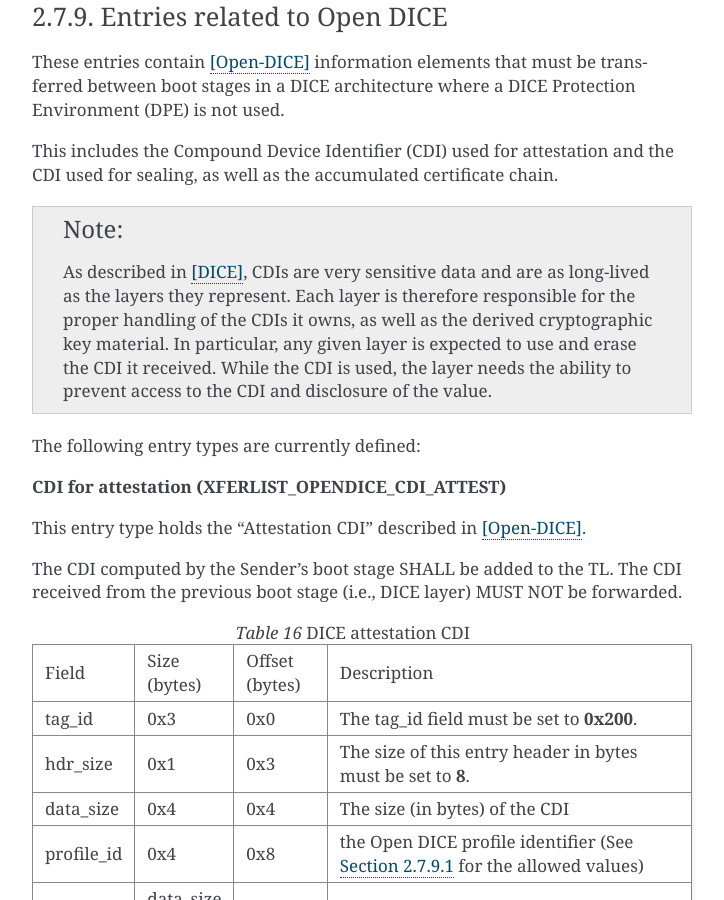
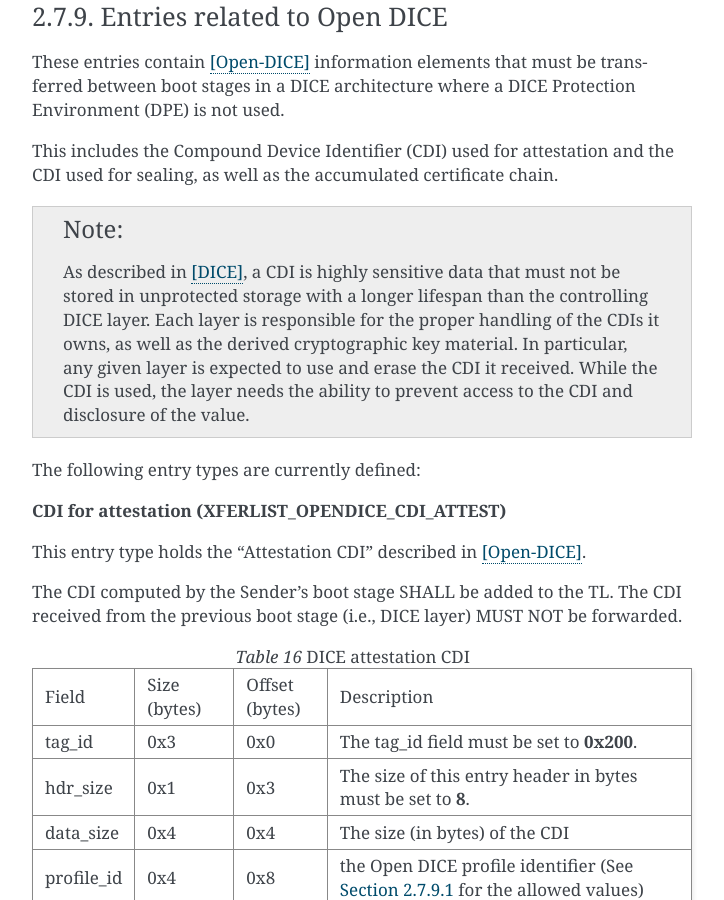
Before and after one commit to FirmwareHandoff/firmware_handoff, a Sphinx documentation site: the page built from source/transfer_list.rst, in a window 1280 px wide and 900 px high, scrolled down 17569 px. Shown: the whole window, without its empty margins (388-1112 px from the left). Built offline with Sphinx 7.4.7, drawn with Linux system fonts in a browser that asks for light colours.

Commit message:
quote DICE spec more carefully
Signed-off-by: Thomas Fossati <thomas.fossati@linaro.org>

```diff
--- a/source/transfer_list.rst
+++ b/source/transfer_list.rst
@@ -1005,8 +1005,9 @@ These entries contain [Open-DICE]_ information elements that must be transferred
 This includes the Compound Device Identifier (CDI) used for attestation and the CDI used for sealing, as well as the accumulated certificate chain.
 
 .. note::
-  As described in [DICE]_, CDIs are very sensitive data and are as long-lived as the layers they represent.
-  Each layer is therefore responsible for the proper handling of the CDIs it owns, as well as the derived cryptographic key material.
+
+  As described in [DICE]_, a CDI is highly sensitive data that must not be stored in unprotected storage with a longer lifespan than the controlling DICE layer.
+  Each layer is responsible for the proper handling of the CDIs it owns, as well as the derived cryptographic key material.
   In particular, any given layer is expected to use and erase the CDI it received.
   While the CDI is used, the layer needs the ability to prevent access to the CDI and disclosure of the value.
 
```
